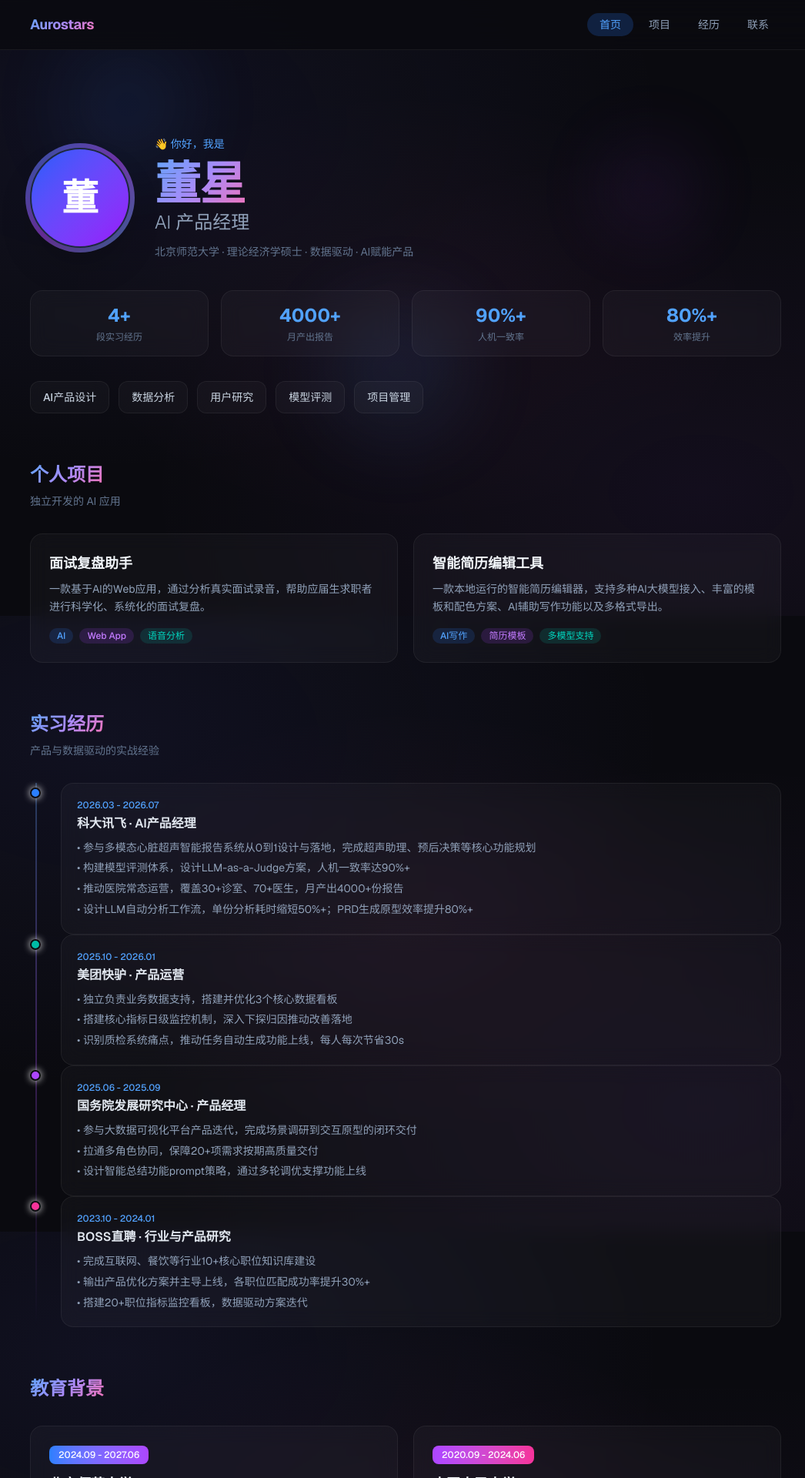
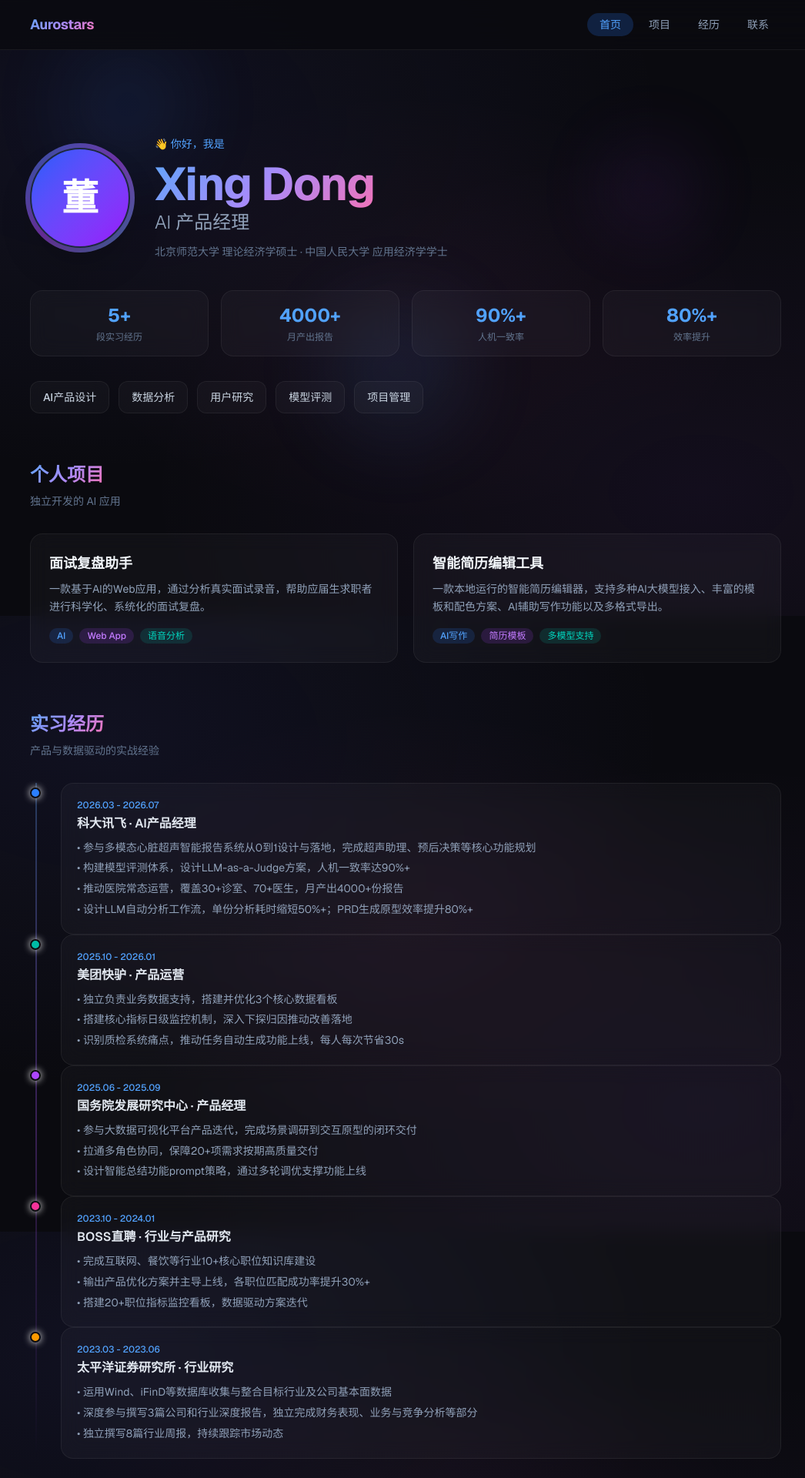
Before and after one commit to aurostars/aurostars.github.io, a Next.js app: page / in a window 1280 px wide. Shown: the top 1920 px of the page at 77% size, without its empty margins (113-1159 px from the left). Built offline with nearby package versions, Linux system fonts and the light colour scheme.

Commit message:
feat: update hero text to Xing Dong, add Pacific Securities experience

```diff
--- a/src/app/page.tsx
+++ b/src/app/page.tsx
@@ -21,10 +21,10 @@ export default function Home() {
               <div>
                 <p className="text-sm font-medium text-blue-400 mb-3">👋 你好，我是</p>
                 <h1 className="text-5xl font-bold tracking-tight sm:text-6xl">
-                  <span className="hero-gradient-text">董星</span>
+                  <span className="hero-gradient-text">Xing Dong</span>
                 </h1>
                 <p className="mt-1 text-2xl font-light text-slate-400">AI 产品经理</p>
-                <p className="mt-3 text-sm text-slate-500">北京师范大学 · 理论经济学硕士 · 数据驱动 · AI赋能产品</p>
+                <p className="mt-3 text-sm text-slate-500">北京师范大学 理论经济学硕士 · 中国人民大学 应用经济学学士</p>
               </div>
             </div>
           </Animate>
@@ -32,7 +32,7 @@ export default function Home() {
           <Animate delay={200}>
             <div className="mt-10 grid grid-cols-2 gap-4 sm:grid-cols-4">
               {[
-                { value: "4+", label: "段实习经历" },
+                { value: "5+", label: "段实习经历" },
                 { value: "4000+", label: "月产出报告" },
                 { value: "90%+", label: "人机一致率" },
                 { value: "80%+", label: "效率提升" },
@@ -164,6 +164,17 @@ export default function Home() {
                 "完成互联网、餐饮等行业10+核心职位知识库建设",
                 "输出产品优化方案并主导上线，各职位匹配成功率提升30%+",
                 "搭建20+职位指标监控看板，数据驱动方案迭代",
+              ],
+            },
+            {
+              date: "2023.03 - 2023.06",
+              company: "太平洋证券研究所",
+              role: "行业研究",
+              color: "bg-amber-500",
+              highlights: [
+                "运用Wind、iFinD等数据库收集与整合目标行业及公司基本面数据",
+                "深度参与撰写3篇公司和行业深度报告，独立完成财务表现、业务与竞争分析等部分",
+                "独立撰写8篇行业周报，持续跟踪市场动态",
               ],
             },
           ].map((item, i) => (
```
